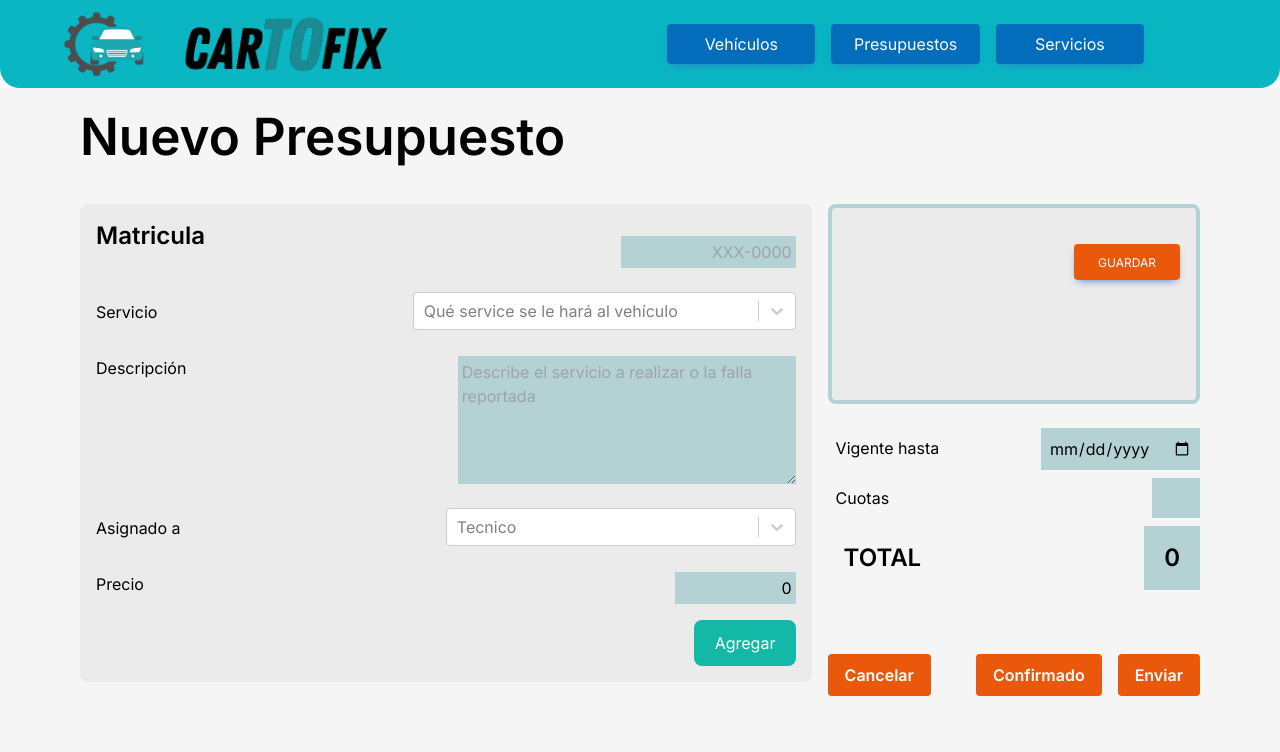
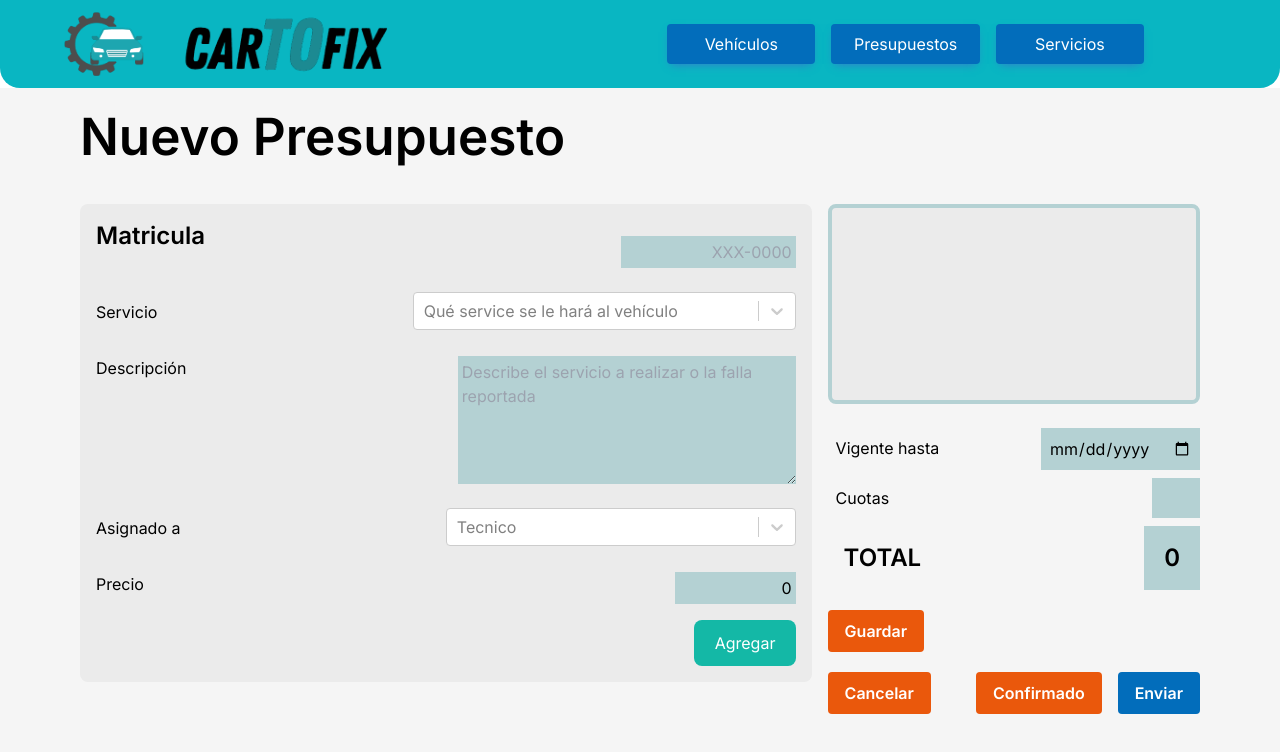
Before and after one commit to Diego-Bonora/-holbertonschool-CarToFix, a React (Vite) app in the folder client/: page /NewBudget in a window 1280 px wide. Shown: the top 752 px of the page. Built offline with nearby package versions, Linux system fonts and the light colour scheme.

Commit message:
guardar working

```diff
--- a/client/src/Components/NewBudget.jsx
+++ b/client/src/Components/NewBudget.jsx
@@ -21,6 +21,12 @@ export default function NewBudget({ checkPlateRegistration, actualClient }) {
 	let baseURL = 'http://127.0.0.1:5000/'
 
 	const navigate = useNavigate();
+
+	{/* Vars to indicate is  budget is confirmed or submited*/ }
+
+	let confirmed = false;
+	let submited = false;
+	let saved = false;
 
 	const today = new Date();
 
@@ -93,6 +99,11 @@ export default function NewBudget({ checkPlateRegistration, actualClient }) {
 
 	};
 
+	const saveBudget = () => {
+
+		saved = true
+	}
+
 	const createBudget = (budgetToSend, via) => {
 		console.log('enviaríamos el BUDGET')
 		axios.post(`${baseURL}/api/v1/budget`, budgetToSend, {
@@ -146,7 +157,7 @@ export default function NewBudget({ checkPlateRegistration, actualClient }) {
 				user_id: userId,
 				client_id: client_id,
 				total_price: total,
-				confirmed: false,
+				confirmed: confirmed,
 				payment_method: event.target.installments.value ? "CREDITO" : "EFECTIVO",
 				installments: event.target.installments.value ? parseInt(event.target.installments.value) : 0,
 				vehicle_id: vehicle_id,
@@ -158,13 +169,14 @@ export default function NewBudget({ checkPlateRegistration, actualClient }) {
 		setBudget(budgetToSend)
 		console.log("budget to post ", JSON.stringify(budgetToSend))
 
-		if (confirmed) {
+		if (confirmed || saved) {
 			console.log("Presupuesto Guardado")
-			createBudget(budgetToSend, "guardado")
+			createBudget(budgetToSend, confirmed ? "ingresado" : "guardado")
 			submited = true;
 		}
 		else {
 			createBudget(budgetToSend, "Enviado por mail para confirmar")
+			submited = true;
 		}
 
 	}
@@ -183,11 +195,8 @@ export default function NewBudget({ checkPlateRegistration, actualClient }) {
 		console.log("Budget has change to save ", budget)
 	}, [budget])
 
-	{/* Vars to indicate is  budget is confirmed or submited*/ }
 
-	let confirmed = true;
-	let submited = false;
-	let active = false;
+
 
 
 
@@ -352,9 +361,7 @@ export default function NewBudget({ checkPlateRegistration, actualClient }) {
 						}
 
 
-						<div className='flex flex-col-1 justify-end mt-5'>
-							<Button children="Guardar" size="normal" color="orange" />
-						</div>
+
 
 					</section>
 					{/* CUOTAS Y VIGENCIA - form  */}
@@ -376,21 +383,27 @@ export default function NewBudget({ checkPlateRegistration, actualClient }) {
 									<p className='self-center mx-5 '>{items.reduce((total, p) => total = total + p.price, 0)}</p>
 								</div>
 							</div>
+							<div className='flex flex-col-1 justify-start mt-5'>
+								<button className='bg-orange-600 text-white  hover:bg-orange-800 font-bold py-2 px-4 rounded ' type='submit' onClick={() => saveBudget}>Guardar</button>
+
+							</div>
 
 							{/* System Message Area  */}
 
-							<MessageZone display={messageMode} text="Cuidado !!! " />
+							<MessageZone display={submited ? 'succes' : 'none'} text="Presupuesto enviado por mail" />
+							<MessageZone display={saved ? 'alert' : 'none'} text={"Presupuesto Guardado"} />
+							<MessageZone display={confirmed ? 'succes' : 'none'} text={"Presupuesto activo"} />
 
 
 							{/* CANCELAR CONFIRMAR O ENVIAR  */}
-							<div className='flex flex-col-2 justify-between space-x-2 mt-16'>
+							<div className='flex flex-col-2 justify-between space-x-2 mt-5'>
 								<div onClick={abortBudget} >
 									<button className='bg-orange-600 text-white  hover:bg-orange-800 font-bold py-2 px-4 rounded '>Cancelar</button>
 								</div>
 								<div className='flex space-x-4'>
 									<button className='bg-orange-600 text-white  hover:bg-orange-800 font-bold py-2 px-4 rounded ' type='submit' onClick={() => confirmed = true}>Confirmado</button>
 
-									<button onClick={() => confirmed = false} className='bg-orange-600 text-white  hover:bg-orange-800 font-bold py-2 px-4 rounded ' type='submit'>Enviar</button>
+									<button onClick={() => confirmed = false} className='bg-[#026DBB] text-white  hover:bg-orange-800 font-bold py-2 px-4 rounded ' type='submit'>Enviar</button>
 								</div>
 
 								<MessageZone display={submited ? 'active' : 'none'} text="Presupuesto enviado " />
--- a/client/src/Components/RegisterVehicleModal.jsx
+++ b/client/src/Components/RegisterVehicleModal.jsx
@@ -358,8 +358,7 @@ export default function RegisterVehicleModal({ display, checkClient, modalState,
 													</div>
 
 												</div>
-												<MessageZone display={clientCreated ? 'succes' : 'none'} text="Nuevo Cliente Creado" />
-												<MessageZone display={cliResponse ? 'alert' : 'none'} text={cliResponse} />
+
 												<p className="text-sm text-gray-500 mt-3">Ingresa los datos del nuevo vehículo</p>
 												<div className='flex flex-col-2 justify-between'>
 													<label className=" font-black mr-2 mt-3 " for="plate">Matricula</label>
```
